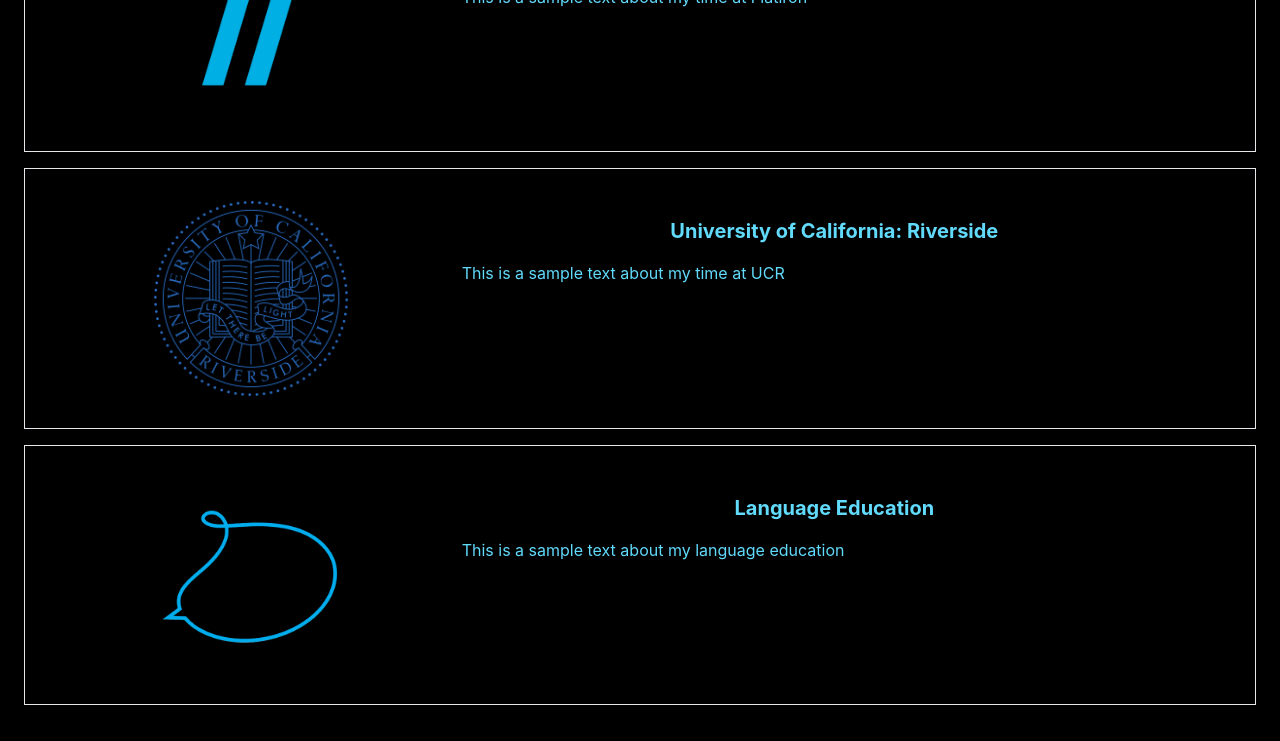
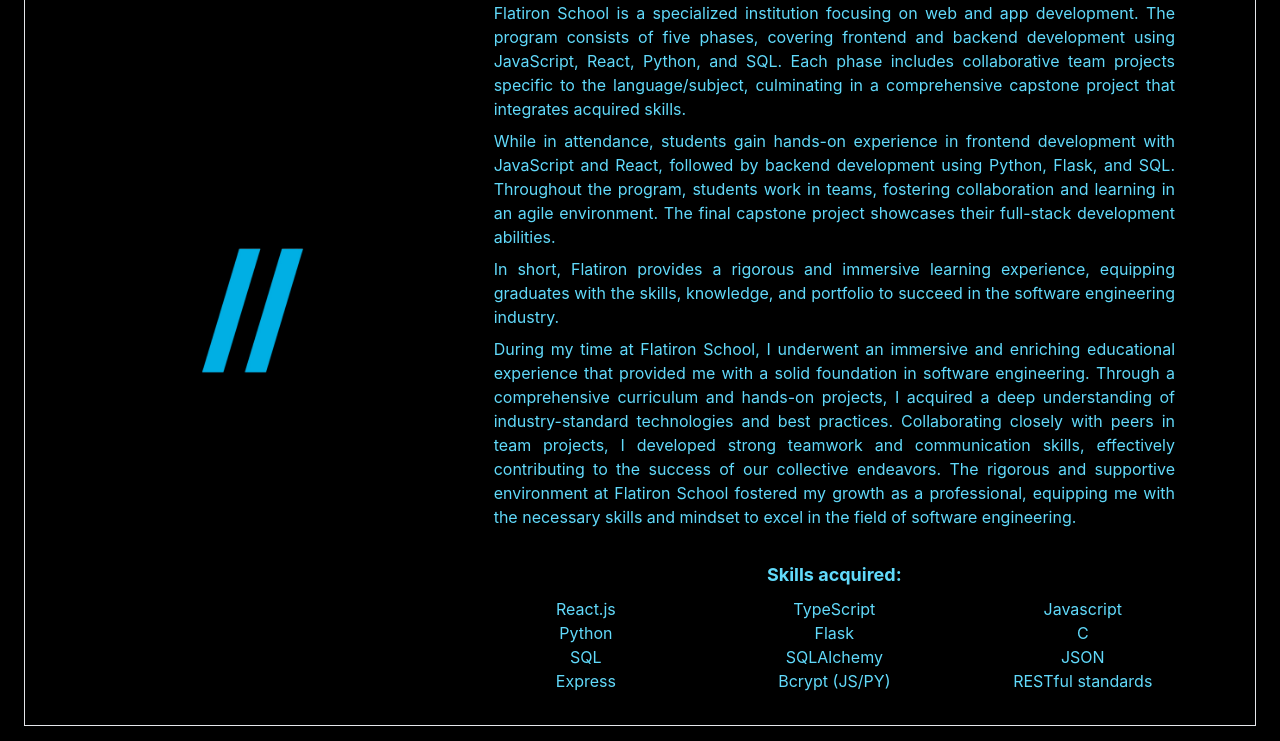
Before and after one commit to rlgallegos/robert-gallegos-portfolio-website, a React (Create React App) app: page / in a window 1280 px wide. Shown: the part 1840-2581 px from the top of the page. Built offline with nearby package versions, Linux system fonts and the light colour scheme.

Commit message:
Updated educaiton section

```diff
--- /dev/null
+++ b/public/education.json
@@ -0,0 +1,45 @@
+
+[
+    {
+        "id": 1,
+        "name": "Flatiron School",
+        "image": "flatiron-logo.png",
+        "skills": [
+            "React.js",
+            "TypeScript",
+            "Javascript",
+            "Python",
+            "Flask",
+            "C",
+            "SQL",
+            "SQLAlchemy",
+            "JSON",
+            "Express",
+            "Bcrypt (JS/PY)",
+            "RESTful standards"
+        ],
+        "summary": [
+            "Flatiron School is a specialized institution focusing on web and app development. The program consists of five phases, covering frontend and backend development using JavaScript, React, Python, and SQL. Each phase includes collaborative team projects specific to the language/subject, culminating in a comprehensive capstone project that integrates acquired skills.",
+            "While in attendance, students gain hands-on experience in frontend development with JavaScript and React, followed by backend development using Python, Flask, and SQL. Throughout the program, students work in teams, fostering collaboration and learning in an agile environment. The final capstone project showcases their full-stack development abilities.",
+            "In short, Flatiron provides a rigorous and immersive learning experience, equipping graduates with the skills, knowledge, and portfolio to succeed in the software engineering industry.",
+            "During my time at Flatiron School, I underwent an immersive and enriching educational experience that provided me with a solid foundation in software engineering. Through a comprehensive curriculum and hands-on projects, I acquired a deep understanding of industry-standard technologies and best practices. Collaborating closely with peers in team projects, I developed strong teamwork and communication skills, effectively contributing to the success of our collective endeavors. The rigorous and supportive environment at Flatiron School fostered my growth as a professional, equipping me with the necessary skills and mindset to excel in the field of software engineering."
+        ]
+    },
+    {
+        "id": 2,
+        "name": "University of California: Riverside",
+        "image": "ucr-logo.png",
+        "skills": [
+            "Fluency in French",
+            "Political Science",
+            "Effective Communication Skills",
+            "Cross-Cultural Perspective"
+        ],
+        "summary": [
+            "At UC Riverside (UCR), a well-reputed academic institution, I pursued a degree in French, immersing myself in the language, culture, and literature. Throughout my academic journey, I had the opportunity to engage in comprehensive language studies, exploring various aspects of French linguistics, literature, and society. UCR's vibrant academic environment provided a rich platform for intellectual growth, fostering critical thinking, analytical skills, and intercultural understanding.",
+            "During my undergraduate studies, I embarked on a transformative year-long study abroad program at the prestigious Institut d'Etudes Politiques (IEP) in Lyon, France. The IEP is renowned for its excellence in political science and social sciences education, offering an immersive environment to study comparative politics. This experience enabled me to broaden my global perspective, gain insights into the complexities of international relations, and develop a deeper understanding of the political landscape.",
+            "By combining my studies at UCR with the intensive program at IEP, I honed my language proficiency, developed intercultural competence, and cultivated a passion for the intricate interplay between language, culture, and politics. These experiences have enriched my abilities to communicate effectively, analyze diverse perspectives, and navigate complex cross-cultural contexts."
+        ]
+    }
+
+  ]
--- a/public/projects.json
+++ b/public/projects.json
@@ -27,7 +27,7 @@
       "id": 2,
       "title": "Space Blasters",
       "description": [
-        "Space Blasters was created while my second month at Flatiron in React in a team of three developers. Its essentially a retro, arcade-style space shooter game. Focusing on the audio-visual aspects were of specific importance, given the nature of the project. Frontend validation was achieved using bcrypt within the React framework. All routing is front-end, taking advantage of the 'react-router-dom' library. Allowing the use of a leaderboard and saved stats for each user required enabling full CRUD capabilities within the React component tree.",
+        "Space Blasters was created while in my second month at Flatiron in React in a team of three developers. Its essentially a retro, arcade-style space shooter game. Focusing on the audio-visual aspects were of specific importance, given the nature of the project. Frontend validation was achieved using bcrypt within the React framework. All routing is front-end, taking advantage of the 'react-router-dom' library. Allowing the use of a leaderboard and saved stats for each user required enabling full CRUD capabilities within the React component tree.",
         "Deployment was accomplished using express and json-server to manage frontend and backend connections."
       ],
       "image": "space-blasters-preview-pic.png",
@@ -37,7 +37,9 @@
       "languages": [
         "JavaScript (React)"
       ],
-      "skills": []
+      "skills": [
+        "Express (JavaScript)"
+      ]
     },
     {
       "id": 3,
--- /dev/null
+++ b/src/components/EducationCard.js
@@ -0,0 +1,30 @@
+
+
+function EducationCard({education}) {
+    const tailwindCSSSection = 'grid grid-cols-3 my-4 border border-color-secondary p-8 items-center'
+
+    let descriptionParagraphs = education.summary.map(paragraph => {
+        return <p className="text-secondary text-justify mx-8 my-2">{paragraph}</p>
+    })
+
+    const skillList = education.skills.map(skill => {
+        return <li className="text-secondary" key={skill}>{skill}</li>
+    })
+
+    return (
+        <div className={tailwindCSSSection} data-aos='fade-right'>
+            <div>
+                <img className="w-1/2 mx-auto" src={education.image}/>
+            </div>
+            <div className="col-span-2 mx-4">
+                <h3 className="text-secondary text-xl font-bold my-4">{education.name}</h3>
+                <p className="text-left text-secondary my-8">{descriptionParagraphs}</p>
+                <h5 className="text-secondary text-lg font-bold mb-2">Skills acquired:</h5>
+                <ul className="grid grid-cols-3">
+                    {skillList}
+                </ul>
+            </div>
+        </div>
+    )
+}
+export default EducationCard
--- a/src/components/EducationSection.js
+++ b/src/components/EducationSection.js
@@ -1,13 +1,34 @@
+import { useEffect, useState } from "react"
+
+import EducationCard from "./EducationCard"
 
 
 function EducationSection(){
+    const [educations, setEducations] = useState()
+
+    useEffect(() => {
+        fetch('/education.json').then(res => res.json().then(data => setEducations(data)))
+    }, [])
+
+    console.log(educations)
+
+    let cardList = []
+    if (educations){
+        cardList = educations.map(education => {
+            return <EducationCard key={education.id} education={education} />
+        })
+    }
+
     const tailwindCSSSection = 'grid grid-cols-3 my-4 border border-color-secondary p-8'
 
     return (
         <div className="section h-auto" >
             <h2 className="text-secondary text-3xl font-bold my-6" data-aos='fade-in'>Education</h2>
             <div >
-                <div className={tailwindCSSSection} data-aos='fade-right'>
+                {cardList}
+
+
+                {/* <div className={tailwindCSSSection} data-aos='fade-right'>
                     <div>
                         <img className="w-1/2 mx-auto" src="flatiron-logo.png"/>
                     </div>
@@ -33,7 +54,7 @@
                         <h3 className="text-secondary text-xl font-bold my-4">Language Education</h3>
                         <p className="text-left text-secondary">This is a sample text about my language education</p>
                     </div>
-                </div>
+                </div> */}
             </div>
         </div>
     )
--- a/src/components/ProjectDetailsPopup.js
+++ b/src/components/ProjectDetailsPopup.js
@@ -12,7 +12,6 @@
     let descriptionParagraphs = project.description.map(paragraph => {
         return <p className="text-secondary text-justify mx-8 my-2">{paragraph}</p>
     })
-
     const languageList = project.languages.map(language => {
         return <li className="text-secondary" key={language}>{language}</li>
     })
```
